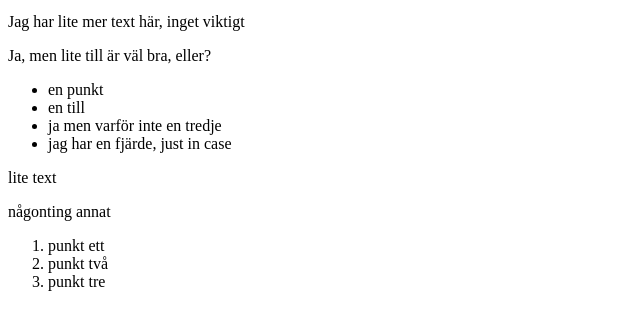
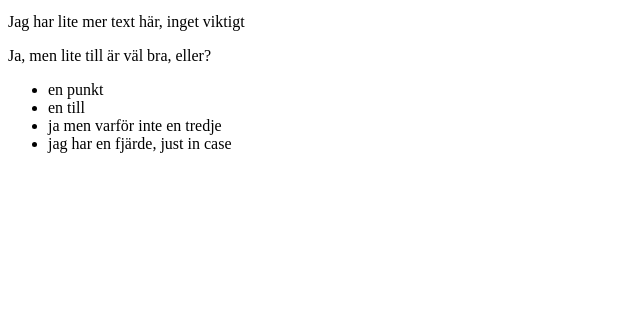
Before and after one commit to PaulinaPalmberg/testa, a plain HTML site: page index.html in a window 1280 px wide. Shown: the part 101-426 px from the top of the page, without its empty margins (0-640 px from the left). Drawn offline with Linux system fonts and the light colour scheme.

Commit message:
en del borta

```diff
--- a/index.html
+++ b/index.html
@@ -14,12 +14,5 @@
 	<li>en till</li>
 	<li>ja men varför inte en tredje</li>
 	<li>jag har en fjärde, just in case</li></ul>
-
-	<p>lite text</p>
-	<p>någonting annat</p>
-
-	<ol><li>punkt ett</li>
-	<li>punkt två</li>
-	<li>punkt tre</li></ol>
 </body>
 </html>
```
